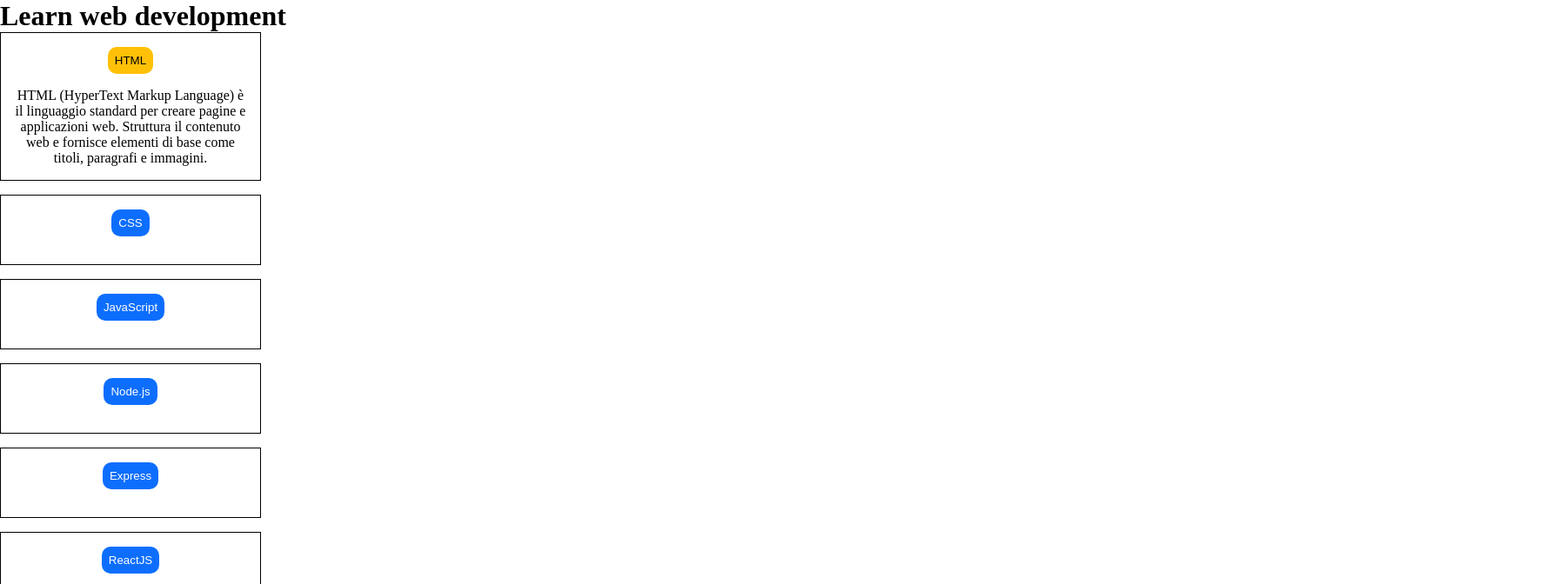
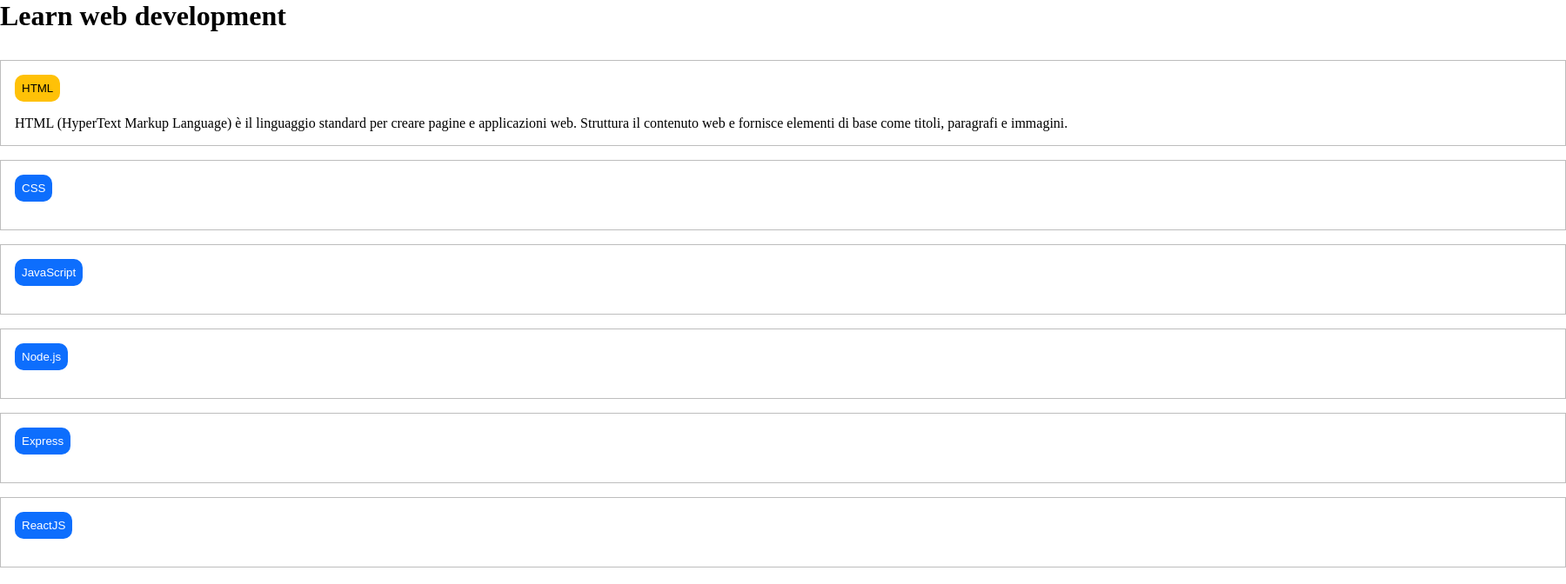
Before and after one commit to GiacomoVisin/react-use-state, a React (Vite) app in the folder vite-project/: page / in a window 1280 px wide. Both pictures are taken after a click on the button "HTML". Shown: the top 672 px of the page at 87% size, 1800 px wide, since content can reach past the window. Built offline with nearby package versions, Linux system fonts and the light colour scheme.

Commit message:
fixing the container card and the buttons

```diff
--- a/vite-project/src/assets/components/Card.jsx
+++ b/vite-project/src/assets/components/Card.jsx
@@ -5,13 +5,14 @@
 
     return (
         <div className="card">
-            <button onClick={() => setIsVisible(!isVisible)}
-                style={{ backgroundColor: isVisible ? "rgb(255, 193, 7)" : "rgb(13, 110, 253)" , color: isVisible ? "black" : "white"}}>  {item.title} </button>
-
+            <div>
+                <button onClick={() => setIsVisible(!isVisible)}
+                    style={{ backgroundColor: isVisible ? "rgb(255, 193, 7)" : "rgb(13, 110, 253)", color: isVisible ? "black" : "white" }}>  {item.title} </button>
+            </div>
             {isVisible &&
-                <p>
+                <div>
                     {item.description}
-                </p>
+                </div>
 
             }
 
--- a/vite-project/src/assets/components/CardContainer.jsx
+++ b/vite-project/src/assets/components/CardContainer.jsx
@@ -2,17 +2,29 @@
 import Card from "./Card"
 import languages from "../../data/languages"
 
-export default function CardContainer({item}) {
+export default function CardContainer({ item }) {
 
 
     return (
         <>
             <h1> Learn web development</h1>
-            <div className="ContainerCard">
-                {languages.map((item)=>(
-                      <Card key={item.id} item={item}/>
-                ))}
+            <div className="container">
+                <div className="ContainerCard">
+                    {languages.map((item) => (
+                        <Card key={item.id} item={item} />
+                    ))}
+                </div>
             </div>
         </>
+
+
+
+
+
+
+
+
+
+
     )
 }
--- a/vite-project/src/index.css
+++ b/vite-project/src/index.css
@@ -4,13 +4,22 @@
     box-sizing: border-box;
 }
 
+.container {
+    width: 1800px;
+    margin: 0 auto;
+}
+
+
 
 .card {
-    border: 1px solid black;
+    border: 1px solid rgba(0, 0, 0, 0.26);
     padding: 1rem;
-    width: 300px;
     text-align: center;
     margin-bottom: 1rem;
+    display: flex;
+    flex-direction: column;
+    align-items: flex-start;
+
 }
 
 button {
@@ -22,3 +31,7 @@
     cursor: pointer;
     color: white;
 }
+
+h1 {
+    margin-bottom: 2rem;
+}
```
